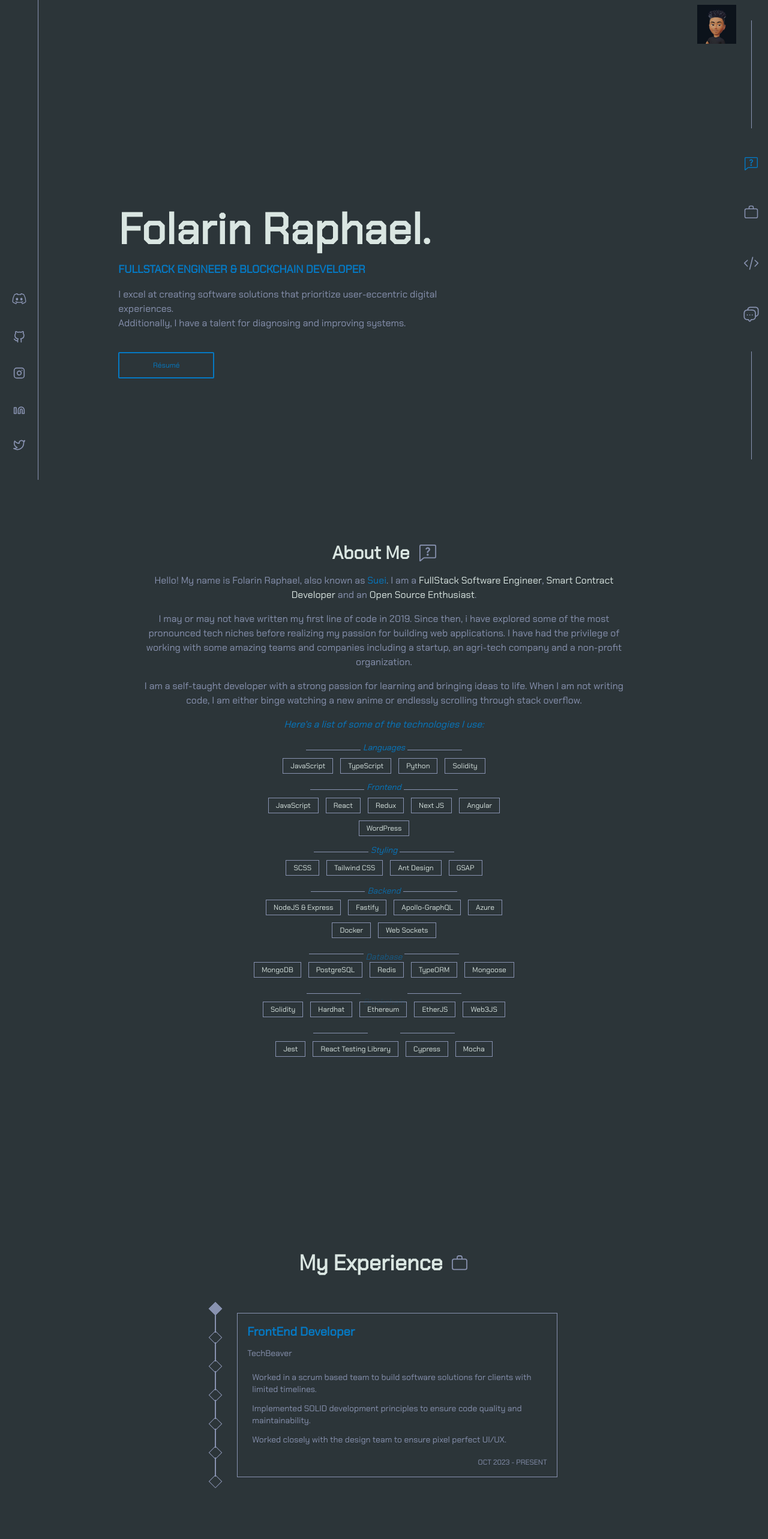
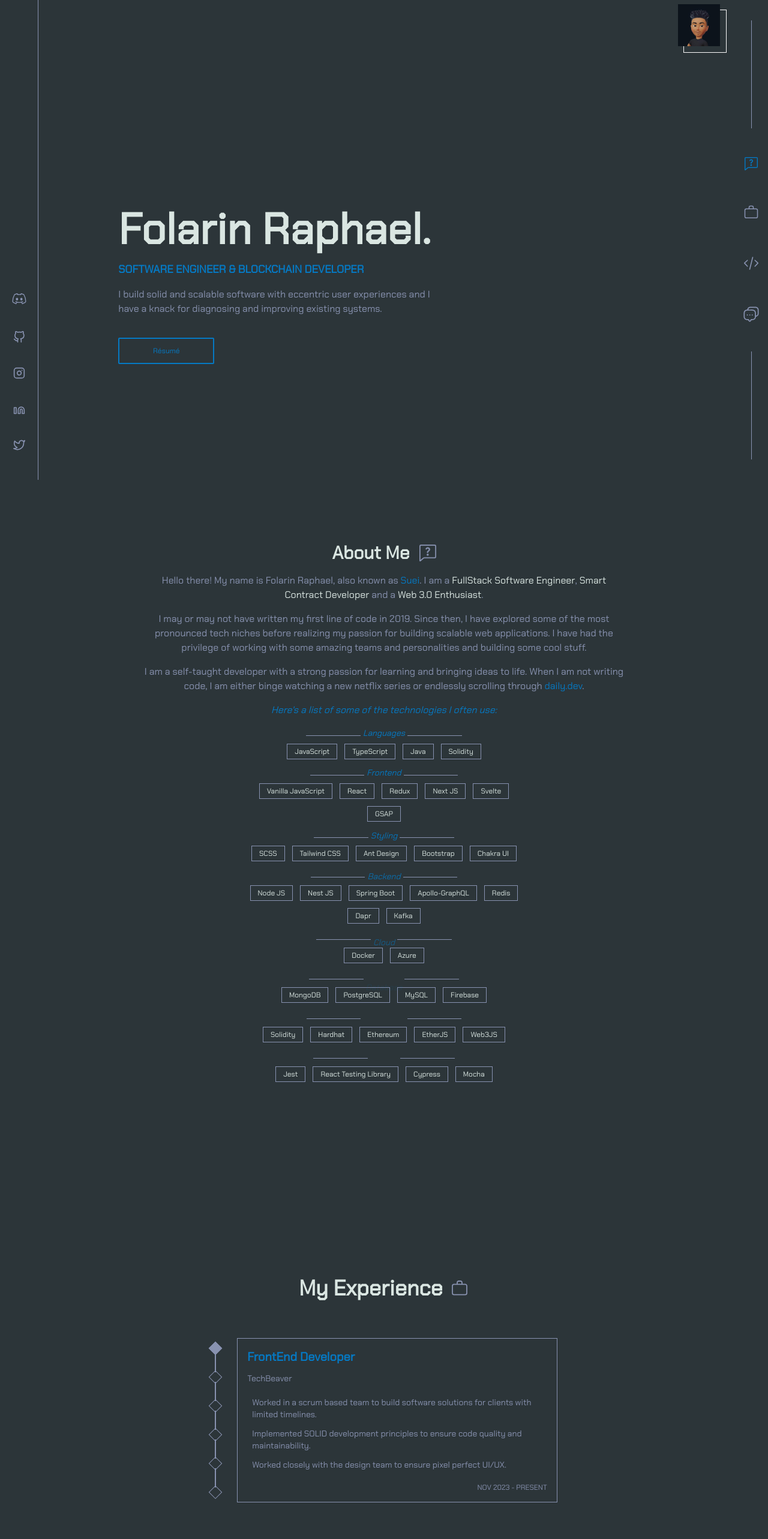
Before and after one commit to Suei43/Suei, a Next.js app: page / in a window 1280 px wide. Shown: the top 2566 px of the page at 60% size. Built offline with nearby package versions, Linux system fonts and the light colour scheme.

Commit message:
Minor Updates

```diff
--- a/src/app/globals.css
+++ b/src/app/globals.css
@@ -3,7 +3,7 @@
 @import "tailwindcss/utilities";
 
 :root {
-  background-color: #000000;
+  background-color: #2c3539;
   color: #fcfbfc;
   font-family: "Chakra Petch", sans-serif;
   overflow-x: hidden;
@@ -81,7 +81,11 @@ html {
   top: -100px;
   transform: rotateZ(70deg);
 }
-.avatar:hover {
+.avatar {
+  border: 1px solid #fcfbfc;
+}
+
+.avatar-img:hover {
   cursor: pointer;
   transition: all 0.25s ease-in;
   transform: scale(1.1);
--- a/src/components/Index.tsx
+++ b/src/components/Index.tsx
@@ -41,12 +41,11 @@ const Index = () => {
   }, [loading]);
   return (
     <LocationContext.Provider value={{ location, setlocation }}>
-      <Fragment>
       {loading ? (
         <Loading />
       ) : (
-          <main className='w-screen flex flex-col box-border curr' ref={doc}>
-            <div className='relative h-screen w-full box-border'>
+        <Fragment>
+          <div className='fixed h-screen w-full box-border'>
             <LeftNav />
             <RightNav
               aboutScrollRef={aboutScrollRef}
@@ -54,15 +53,16 @@ const Index = () => {
               projScrollRef={projScrollRef}
               contactScrollRef={contactScrollRef}
             />
+          </div>
+          <div className='w-screen flex flex-col box-border' ref={doc}>
               <Main />
-            </div>
               <About ref={aboutScrollRef} />
               <Experience ref={expScrollRef} />
               <Projects ref={projScrollRef} />
               <Contact ref={contactScrollRef} />
-          </main>
+          </div>
+        </Fragment>
       )}
-      </Fragment>
     </LocationContext.Provider>
   );
 };
--- a/src/components/Intro.tsx
+++ b/src/components/Intro.tsx
@@ -46,25 +46,20 @@ export default function Intro() {
         isVisible ? " flex " : "hidden"
       }`}
     >
-      <h1 className="text-5xl md:text-7xl text-white font-black el">
-        <span className="hover:text-secondary hover:cursor-pointer w-fit h-fit">
-          Folarin Raphael.
-        </span>
+      <h1 className='text-5xl md:text-7xl text-white font-black el'>
+        <span className='hover:text-secondary hover:cursor-pointer w-fit h-fit'>Folarin Raphael.</span>
       </h1>
-      <h2 className="text-secondary text-sm md:text-lg font-semibold el w-10/12">
-        FULLSTACK ENGINEER & BLOCKCHAIN DEVELOPER
+      <h2 className='text-secondary text-sm md:text-lg font-semibold el w-10/12'>
+        SOFTWARE ENGINEER & BLOCKCHAIN DEVELOPER
       </h2>
-      <p className="w-10/12 md:w-8/12 text-xs md:text-base el">
-        I excel at creating software solutions that prioritize user-eccentric
-        digital experiences.{" "}
-        <span className="md:block hidden">
-          Additionally, I have a talent for diagnosing and improving systems.
-        </span>
+      <p className='w-10/12 md:w-8/12 text-xs md:text-base el'>
+        I build solid and scalable software with eccentric user experiences and I have a knack for diagnosing
+        and improving existing systems.
       </p>
-      <div className="relative w-fit h-fit mt-5 rounded-lg el">
+      <div className='relative w-fit h-fit mt-5 rounded-lg el'>
         <button
           onClick={(e) => handleResumeClick(e)}
-          className="text-secondary border-2 border-secondary rounded-sm py-3 w-40 main-btn text-xs md:text-md"
+          className='text-secondary border-2 border-secondary rounded-sm py-3 w-40 main-btn text-xs md:text-md'
         >
           Résumé
         </button>
--- a/src/components/Me.tsx
+++ b/src/components/Me.tsx
@@ -1,11 +1,22 @@
 import Image from "next/image";
 import Link from "next/link";
 import avatar from "@/assets/sueiavatar.jpeg";
+import gsap from "gsap";
+import { useLayoutEffect } from "react";
 
 const Me = () => {
+  useLayoutEffect(() => {
+    gsap.to(".avatar-img", {
+      delay: 2,
+      x: -10,
+      y: -10,
+      duration: 1,
+      ease: "power2.out",
+    });
+  }, []);
   return (
-    <Link href={"/"} className="absolute top-2 right-0 md:block hidden avatar">
-      <Image src={avatar} alt="" width={65} quality={100} />
+    <Link href={"/"} className='absolute top-4 right-4 md:block hidden avatar'>
+      <Image src={avatar} alt='' width={70} quality={100} className='avatar-img' />
     </Link>
   );
 };
--- a/src/components/sections/About.tsx
+++ b/src/components/sections/About.tsx
@@ -22,25 +22,29 @@ const About = forwardRef((props: any, ref: any) => {
             <AboutIcon stroke={"#8892b0"} size={"28"} />
           </h1>
           <p className='text-center text-base el'>
-            Hello! My name is Folarin Raphael, also known as <span className='text-secondary'>Suei</span>. I
-            am a <span className='text-white font-medium'>FullStack Software Engineer</span>,{" "}
-            <span className='text-white font-medium'>Smart Contract Developer</span> and an{" "}
-            <span className='text-white font-medium'>Open Source Enthusiast</span>.
+            Hello there! My name is Folarin Raphael, also known as{" "}
+            <span className='text-secondary'>Suei</span>. I am a{" "}
+            <span className='text-white font-medium'>FullStack Software Engineer</span>,{" "}
+            <span className='text-white font-medium'>Smart Contract Developer</span> and a{" "}
+            <span className='text-white font-medium'>Web 3.0 Enthusiast</span>.
           </p>
           <p className='text-center text-base el'>
-            I may or may not have written my first line of code in 2019. Since then, i have explored some of
-            the most pronounced tech niches before realizing my passion for building web applications. I have
-            had the privilege of working with some amazing teams and companies including{" "}
-            <Link href={""}>a startup</Link>, <Link href={""}>an agri-tech company</Link> and{" "}
-            <Link href={""}>a non-profit organization. </Link>
+            I may or may not have written my first line of code in 2019. Since then, I have explored some of
+            the most pronounced tech niches before realizing my passion for building scalable web
+            applications. I have had the privilege of working with some amazing teams and personalities and
+            building some cool stuff.
           </p>
           <p className='text-center text-base el'>
             I am a self-taught developer with a strong passion for learning and bringing ideas to life. When I
-            am not writing code, I am either binge watching a new anime or endlessly scrolling through stack
-            overflow.
+            am not writing code, I am either binge watching a new netflix series or endlessly scrolling
+            through{" "}
+            <Link href={"https://daily.dev"} className='text-secondary'>
+              daily.dev
+            </Link>
+            .
           </p>
           <h3 className='text-secondary text-center italic el'>
-            Here&apos;s a list of some of the technologies I use:
+            Here&apos;s a list of some of the technologies I often use:
           </h3>
           <div className='md:w-9/12 md:mx-auto flex flex-row flex-wrap gap-x-3 gap-y-3 justify-center'>
             {Object.values(tech).map((item, index) => {
--- a/src/components/sections/Main.tsx
+++ b/src/components/sections/Main.tsx
@@ -4,7 +4,7 @@ import TopLinks from "../TopLinks";
 
 export default function Main() {
   return (
-    <div className='w-full md:w-11/12 md:mx-auto h-full relative box-border'>
+    <div className='w-full md:w-11/12 md:mx-auto h-screen relative box-border'>
       <TopLinks />
       <Me />
       <Intro />
--- a/src/data.ts
+++ b/src/data.ts
@@ -11,14 +11,16 @@ export type TechData = {
   Database: string[];
   Blockchain: string[];
   Testing: string[];
+  Cloud: string[];
 };
 
 export const tech: TechData = {
-  Languages: ["JavaScript", "TypeScript", "Python", "Solidity"],
-  Frontend: ["JavaScript", "React", "Redux", "Next JS", "Angular", "WordPress"],
-  Styling: ["SCSS", "Tailwind CSS", "Ant Design", "GSAP"],
-  Backend: ["NodeJS & Express", "Fastify", "Apollo-GraphQL", "Azure", "Docker", "Web Sockets"],
-  Database: ["MongoDB", "PostgreSQL", "Redis", "TypeORM", "Mongoose"],
+  Languages: ["JavaScript", "TypeScript", "Java", "Solidity"],
+  Frontend: ["Vanilla JavaScript", "React", "Redux", "Next JS", "Svelte", "GSAP"],
+  Styling: ["SCSS", "Tailwind CSS", "Ant Design", "Bootstrap", "Chakra UI"],
+  Backend: ["Node JS", "Nest JS", "Spring Boot", "Apollo-GraphQL", "Redis", "Dapr", "Kafka"],
+  Cloud: ["Docker", "Azure"],
+  Database: ["MongoDB", "PostgreSQL", "MySQL", "Firebase"],
   Blockchain: ["Solidity", "Hardhat", "Ethereum", "EtherJS", "Web3JS"],
   Testing: ["Jest", "React Testing Library", "Cypress", "Mocha"],
 };
@@ -27,7 +29,7 @@ export const experience = [
     id: 1,
     company: "TechBeaver",
     title: "FrontEnd Developer",
-    range: "Oct 2023 - Present",
+    range: "Nov 2023 - Present",
     url: "https://techbeaver.io/",
     btn: 1,
     description: [
@@ -40,7 +42,7 @@ export const experience = [
     id: 2,
     company: "FunConnect",
     title: "QA Engineer",
-    range: "Oct 2023 - Present",
+    range: "Oct 2023 - Dec 2023",
     url: "https://funconnect.app/",
     btn: 1,
     description: [
@@ -52,7 +54,7 @@ export const experience = [
     id: 3,
     company: "Oluadepe Farms Ltd.",
     title: "Software Tester Intern",
-    range: "Jun 2023 - Present",
+    range: "Jun 2023 - Oct 2023",
     url: "",
     btn: 1,
     description: [
@@ -64,7 +66,7 @@ export const experience = [
     id: 4,
     company: "Circle-Dodge Systems",
     title: "BackEnd Developer",
-    range: "Feb 2023 - Aug 2023",
+    range: "Feb 2023 - Sept 2023",
     url: "",
     btn: 2,
     description: [
@@ -94,18 +96,6 @@ export const experience = [
     description: [
       "Led a team of 4 to develop a web application that aids students in exam preparation using Generative AI.",
       "Pitched the idea to a panel of judges and investors",
-    ],
-  },
-  {
-    id: 7,
-    company: "Google Developers Student Community",
-    title: "GDSC Core Team Member",
-    range: "Aug 2023",
-    url: "",
-    btn: 4,
-    description: [
-      "Actively engaging the student community by hosting events and talk sessions",
-      "Hosting game nights and student meet-ups to promote the community",
     ],
   },
 ];
```
Lines whose indentation alone changed are shown as unchanged.
